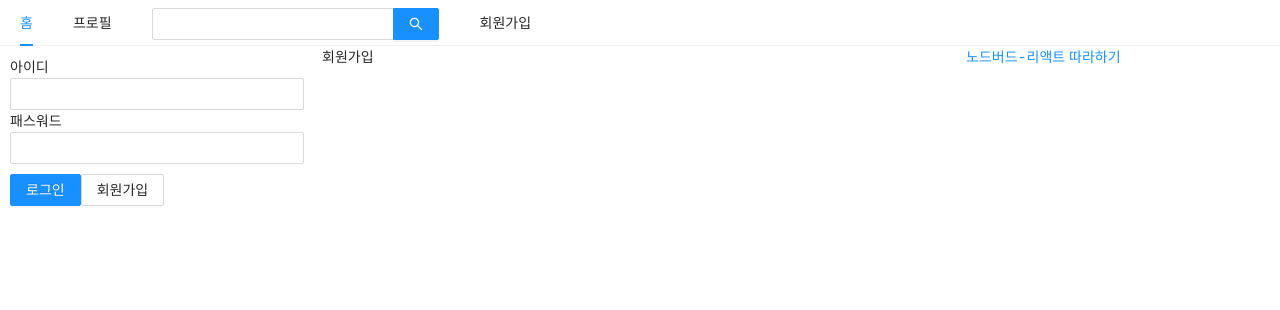
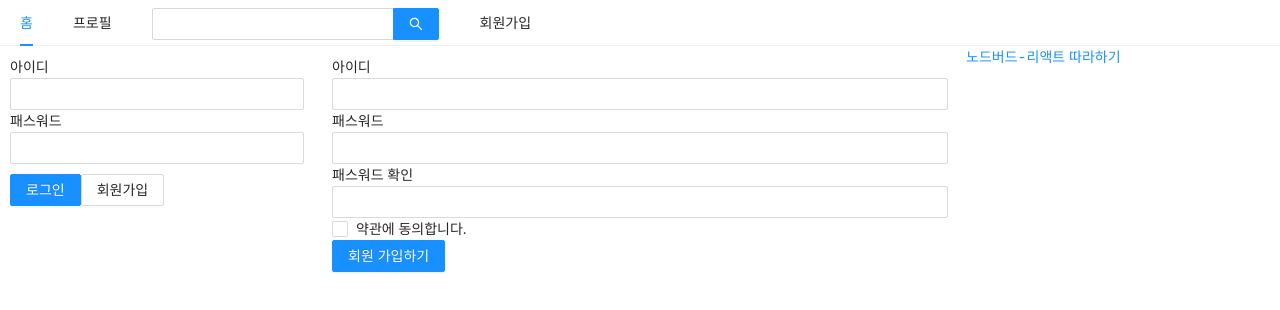
Before and after one commit to songminseok/node-bird, a Next.js app in the folder learn/: page /signup in a window 1280 px wide. Shown: the top 310 px of the page. Built offline with nearby package versions, Linux system fonts and the light colour scheme.

Commit message:
회원가입하기 페이지 - react-hook-form의 resolver를 custom으로 만들어보기

```diff
--- a/learn/pages/signup.tsx
+++ b/learn/pages/signup.tsx
@@ -1,15 +1,165 @@
-import AppLayout from "../components/AppLayout";
-import Head from "next/head";
-import React from "react";
+import AppLayout from '../components/AppLayout'
+import Head from 'next/head'
+import React, {useCallback} from 'react'
+import {Controller, Resolver, ResolverResult, useForm} from 'react-hook-form'
+import {Button, Checkbox, Input} from 'antd'
+import {css} from '@emotion/react'
+import styled from '@emotion/styled'
+
+const formStyle = css({
+  padding: 10,
+})
+
+const ErrorMessage = styled.div({
+  color: 'red'
+})
+
+interface FormValues {
+  id: string,
+  password: string,
+  passwordCheck: string,
+  agreeTerm: boolean
+}
+
+// customResolver 구현해 보기
+const resolver: Resolver<FormValues> = async (values) => {
+  const result: ResolverResult<FormValues> = {values: {}, errors: {}}
+  const {id, password, passwordCheck, agreeTerm} = values
+
+  if (!id) {
+    result.errors = {
+      id: {
+        type: 'required',
+        message: '아이디를 입력해 주세요.',
+      },
+    }
+  } else {
+    result.values = {id}
+  }
+
+  if (!password) {
+    result.errors = {
+      ...result.errors,
+      password: {
+        type: 'required',
+        message: '패스워드를 입력해 주세요.',
+      },
+    }
+  } else {
+    result.values = {
+      ...result.values,
+      password,
+    }
+  }
+
+  if (password && password !== passwordCheck) {
+    result.errors = {
+      ...result.errors,
+      passwordCheck: {
+        type: 'validate',
+        message: '패스워드가 일치하지 않습니다.',
+      },
+    }
+  } else {
+    result.values = {
+      ...result.values,
+      password,
+      passwordCheck,
+    }
+  }
+
+  if (!agreeTerm) {
+    result.errors = {
+      ...result.errors,
+      agreeTerm: {
+        type: 'required',
+        message: '약관에 동의해야 합니다.',
+      },
+    }
+  } else {
+    result.values = {
+      ...result.values,
+      agreeTerm,
+    }
+  }
+
+  return result
+}
 
 const Signup = () => {
+
+  const {control, handleSubmit, formState: {errors}} = useForm<FormValues>({resolver})
+
+  const onSubmit = useCallback((values: FormValues) => {
+    console.log('onSubmit values', values)
+  }, [])
+
   return (
     <>
       <Head>
         <title>회원가입 | NodeBird</title>
       </Head>
       <AppLayout>
-        <div>회원가입</div>
+        <form css={formStyle} onSubmit={handleSubmit(onSubmit)}>
+          <div>
+            <label htmlFor='id'>아이디</label>
+            <br />
+            <Controller
+              name={'id'}
+              control={control}
+              rules={{required: true}}
+              render={({field}) => {
+                return <Input {...field} />
+              }}
+            />
+            {errors.id && <ErrorMessage>{errors.id.message}</ErrorMessage>}
+          </div>
+          <div>
+            <label htmlFor='password'>패스워드</label>
+            <br />
+            <Controller
+              name={'password'}
+              control={control}
+              rules={{required: true}}
+              render={({field}) => {
+                return <Input type={'password'} {...field} />
+              }}
+            />
+            {errors.password && <ErrorMessage>{errors.password.message}</ErrorMessage>}
+          </div>
+          <div>
+            <label htmlFor='id'>패스워드 확인</label>
+            <br />
+            <Controller
+              name={'passwordCheck'}
+              control={control}
+              rules={{required: true}}
+              render={({field}) => {
+                return <Input type={'password'} {...field} />
+              }}
+            />
+            {errors.passwordCheck && <ErrorMessage>{errors.passwordCheck.message}</ErrorMessage>}
+          </div>
+          <div>
+            <Controller
+              name={'agreeTerm'}
+              control={control}
+              render={({field}) => {
+                return (
+                  <Checkbox
+                    checked={field.value}
+                    onChange={(e) => field.onChange(e.target.checked)}
+                  >
+                    약관에 동의합니다.
+                  </Checkbox>)
+              }}
+            />
+            {errors.agreeTerm && <ErrorMessage>{errors.agreeTerm.message}</ErrorMessage>}
+          </div>
+          <div>
+            <Button type={'primary'} htmlType={'submit'}>회원 가입하기</Button>
+          </div>
+        </form>
       </AppLayout>
     </>
   )
```
